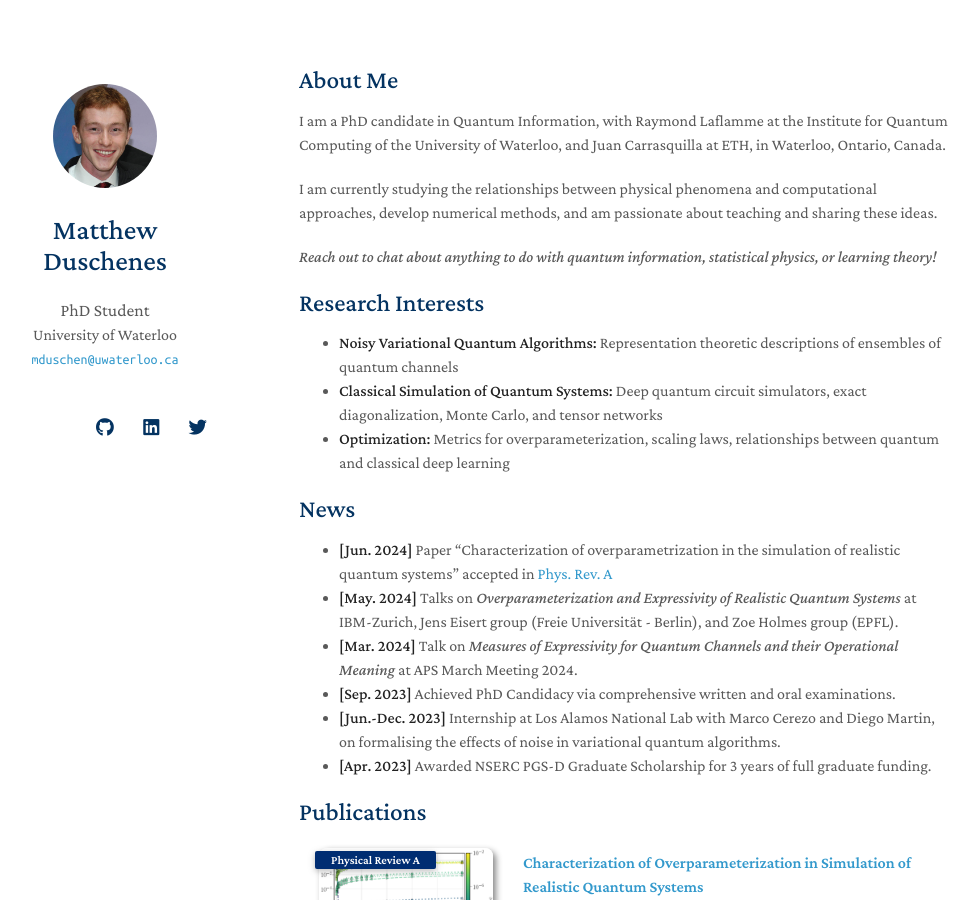
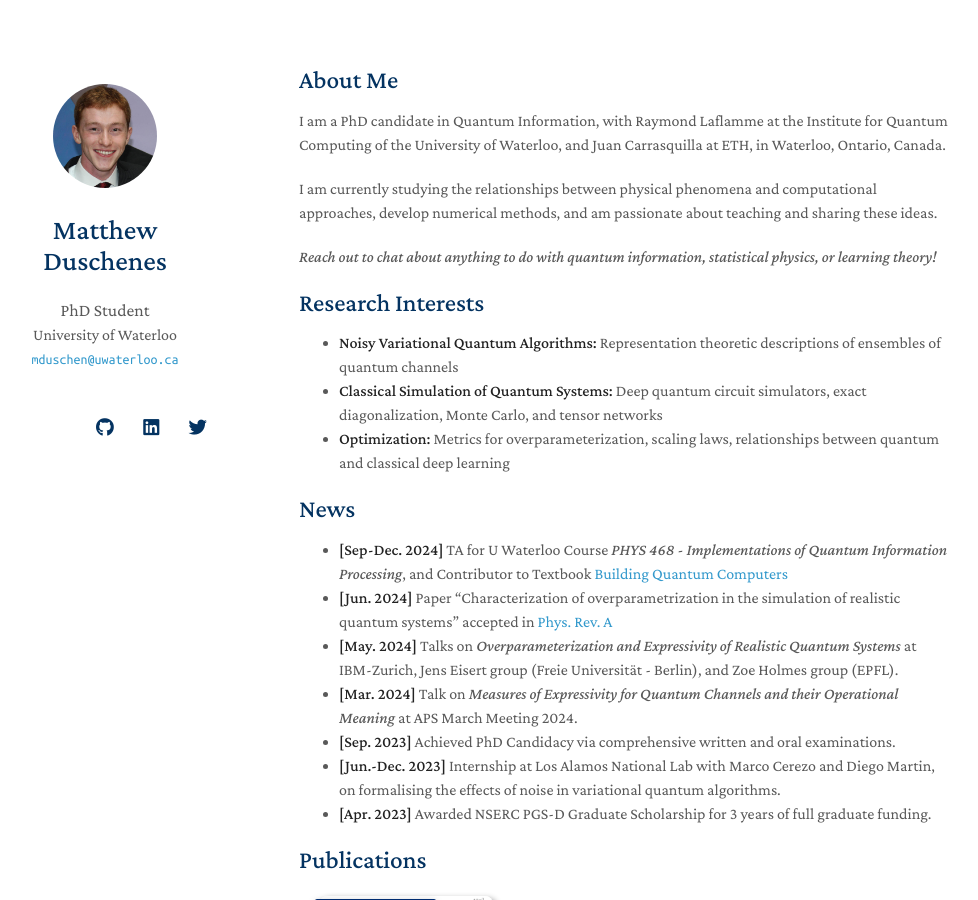
Before and after one commit to mduschenes/mduschenes.github.io, a Jekyll site: the page built from index.md, in a window 1280 px wide and 900 px high. Shown: the whole window, without its empty margins (171-1149 px from the left). Built offline with Jekyll 4.4.1, drawn with Linux system fonts in a browser that asks for light colours; nearby versions of some CDN libraries; a style sheet for code colours, icons or effects is not loaded.

Commit message:
updated website

```diff
--- a/_data/news.md
+++ b/_data/news.md
@@ -1,4 +1,5 @@
 ## News
+- **[Sep-Dec. 2024]** TA for U Waterloo Course *PHYS 468 - Implementations of Quantum Information Processing*, and Contributor to Textbook [Building Quantum Computers](https://www.cambridge.org/highereducation/books/building-quantum-computers/6A73C509D3E0F5F0A566A11F6A566A90#overview)
 - **[Jun. 2024]** Paper "Characterization of overparametrization in the simulation of realistic quantum systems" accepted in [Phys. Rev. A](https://doi.org/10.1103/PhysRevA.109.062607)
 - **[May. 2024]** Talks on *Overparameterization and Expressivity of Realistic Quantum Systems* at IBM-Zurich, Jens Eisert group (Freie Universität - Berlin), and Zoe Holmes group (EPFL).
 - **[Mar. 2024]** Talk on *Measures of Expressivity for Quantum Channels and their Operational Meaning* at APS March Meeting 2024.
```
Also changed, not shown: 1 other file.
